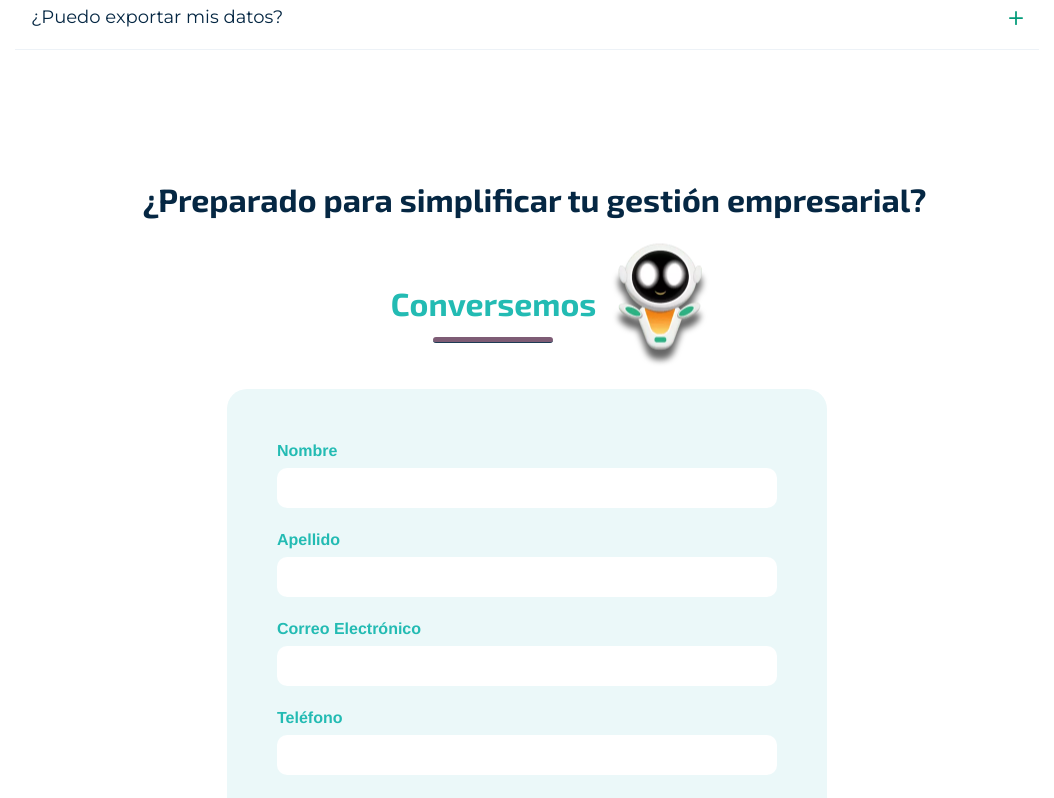
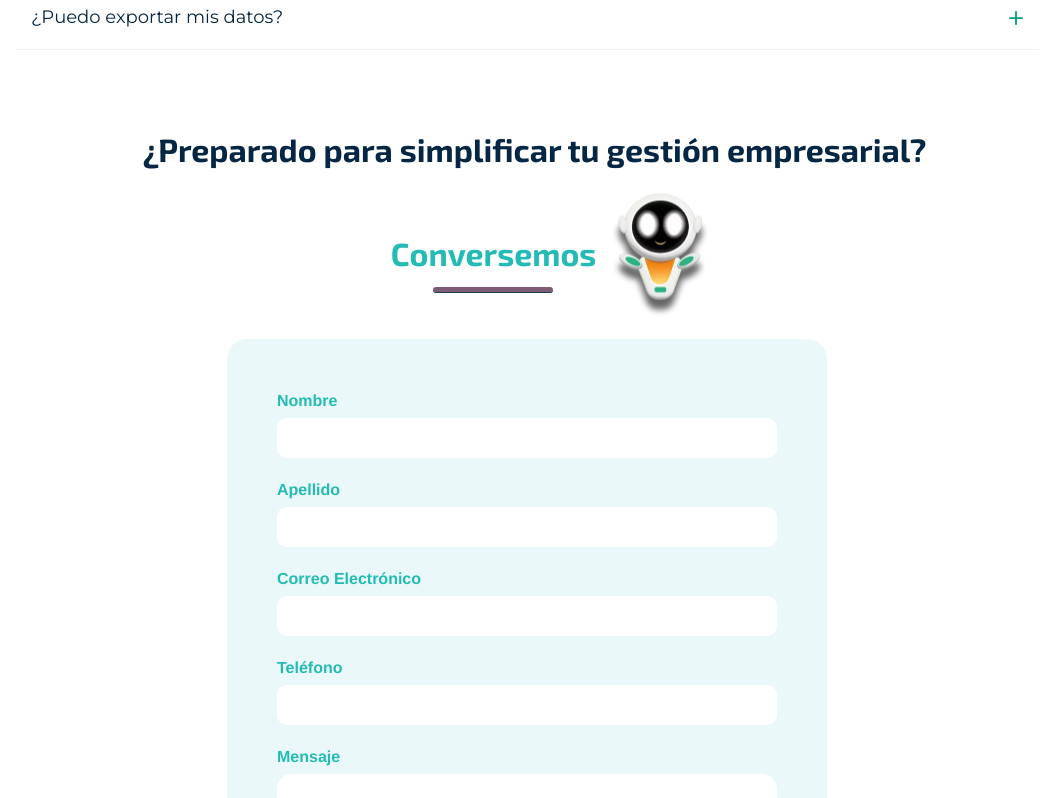
Before and after one commit to joseph-eduardo-l/ESTELIONTEFLY, a Next.js app: page / in a window 1280 px wide. Shown: the part 3080-3878 px from the top of the page, without its empty margins (113-1167 px from the left). Built offline with nearby package versions, Linux system fonts and the light colour scheme; no server answers.

Commit message:
Bug Fixes

```diff
--- a/components/Contact/en/ContactERP360En.tsx
+++ b/components/Contact/en/ContactERP360En.tsx
@@ -11,7 +11,7 @@ export const ContactERP360En = () => {
     const t = locale === "en" ? en : es;
     const { global: { buttons }, pages: { contact: { heading: { text01, text02 }, form: { name, lastName, email, phone, message } } } } = t;
     return (
-        <Box as='section' position="relative" zIndex="5" overflow="hidden" pt="50px">
+        <Box as='section' position="relative" zIndex="5" overflow="hidden">
             <Box w="95%" m="0 auto" position="relative" zIndex="5">
                 <Box maxW="1200px" m="0 auto" lineHeight={1.2}>
                     <Box ml={{ md: "15px" }}>
--- a/components/Contact/es/ContactERP360.tsx
+++ b/components/Contact/es/ContactERP360.tsx
@@ -11,7 +11,7 @@ export const ContactERP360 = () => {
     const t = locale === "en" ? en : es;
     const { global: { buttons }, pages: { contact: { heading: { text01, text02 }, form: { name, lastName, email, phone, message } } } } = t;
     return (
-        <Box as='section' position="relative" zIndex="5" overflow="hidden" pt="50px">
+        <Box as='section' position="relative" zIndex="5" overflow="hidden">
             <Box w="95%" m="0 auto" position="relative" zIndex="5">
                 <Box maxW="1200px" m="0 auto" lineHeight={1.2}>
                     <Box ml={{ md: "15px" }}>
--- a/components/ERP360/components/Implement.tsx
+++ b/components/ERP360/components/Implement.tsx
@@ -37,7 +37,7 @@ export const Implement = () => {
                 initial={{ opacity: 0, scale: 1, y: -110 }}
                 whileInView={{ opacity: 1, scale: 1, y: 0 }}
                 transition='.6s linear'
-                viewport={{ once: false }}
+                viewport={{ once: true }}
             >
                 {cards.map(({ id, icon, heading, text }) => {
                     return (
```
